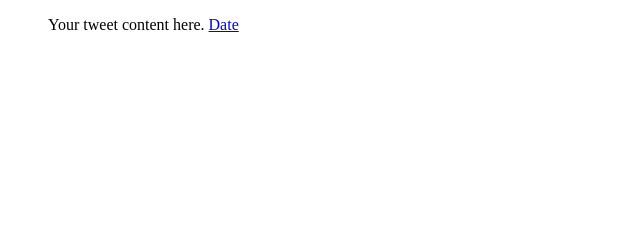
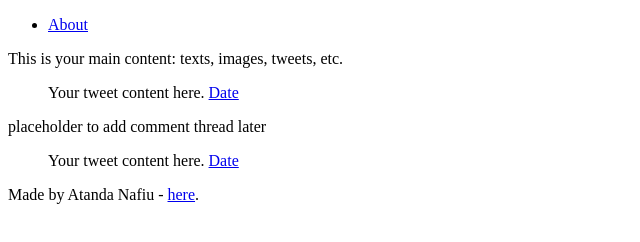
Before and after one commit to 0xatanda/My_First_Portfolio, a plain HTML site: page html_basic/tweets.html in a window 1280 px wide. Shown: the whole page, without its empty margins (0-640 px from the left). Drawn offline with Linux system fonts and the light colour scheme.

Commit message:
feat: Make a cool other webpage

```diff
--- a/html_basic/tweets.html
+++ b/html_basic/tweets.html
@@ -5,9 +5,32 @@
   <title>Tweet Embed</title>
 </head>
 <body>
+    <header>
+    <nav>
+        <ul>
+            <li><a href="/html_basic/index.html">About</a></li>
+        </ul>
+    </nav>
+</header>
+
+<main>
+    <article>
+        <!-- Your content goes here -->
+        <p>This is your main content: texts, images, tweets, etc.</p>
+        <blockquote class="twitter-tweet">
+            <p lang="en" dir="ltr">Your tweet content here. <a href="https://twitter.com/atanda0x/status/1951941113327013964">Date</a></p>
+        </blockquote>
+        <script async src="https://platform.twitter.com/widgets.js" charset="utf-8"></script>
+    </article>
+    <aside>
+        <p>placeholder to add comment thread later</p>
+    </aside>
+</main>
+
   <blockquote class="twitter-tweet">
     <p lang="en" dir="ltr">Your tweet content here. <a href="https://twitter.com/atanda0x/status/1951941113327013964">Date</a></p>
   </blockquote>
   <script async src="https://platform.twitter.com/widgets.js" charset="utf-8"></script>
+  <footer><p>Made by Atanda Nafiu - <a href="https://github.com/0xatanda" target="_blank">here</a>.</p></footer>
 </body>
 </html>
```
Also changed, not shown: html_basic/index.html (+22 -1 lines).
